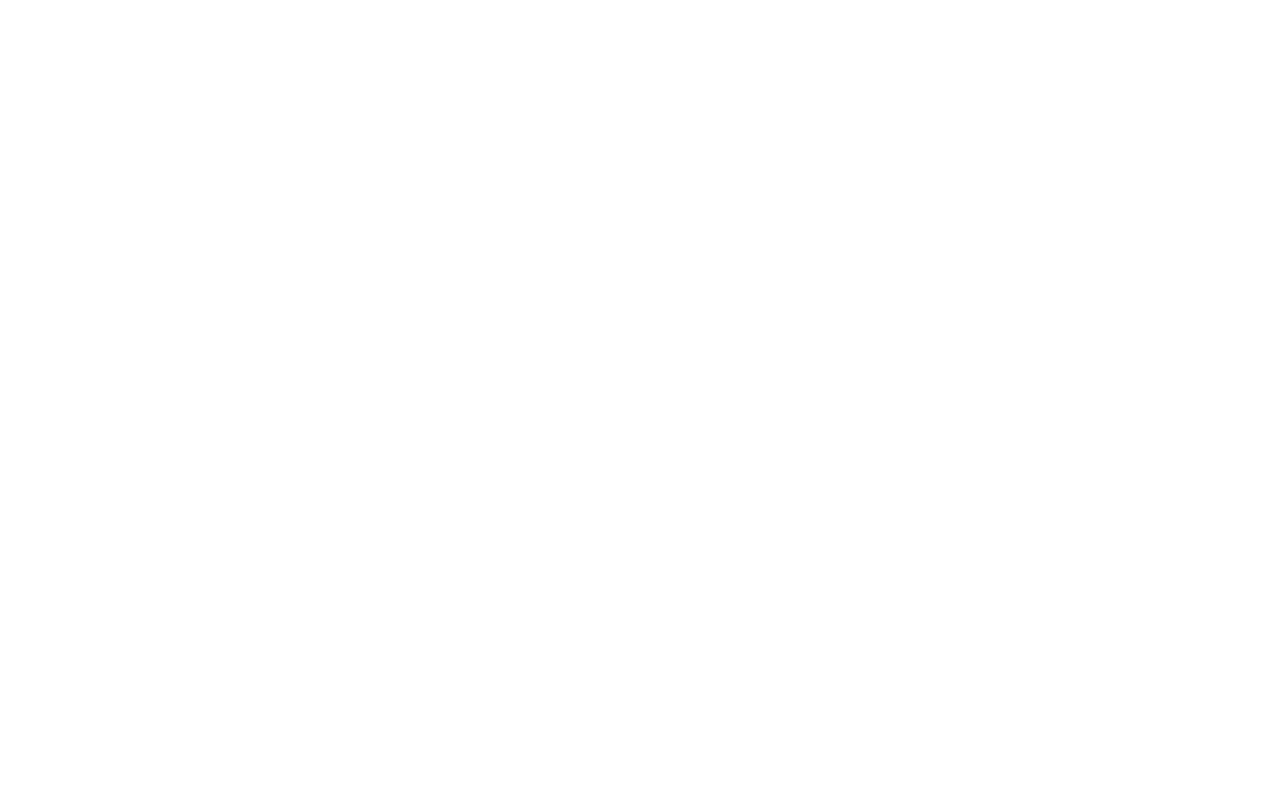
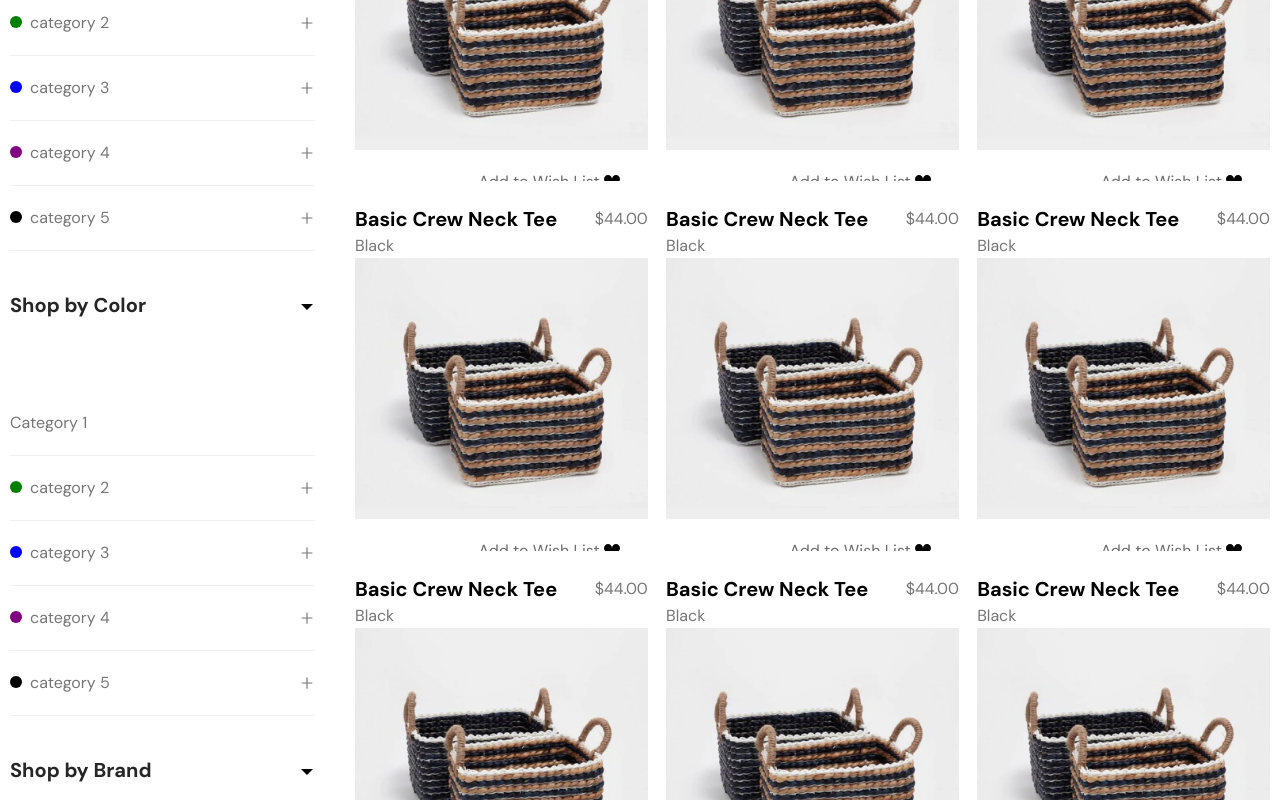
Before and after one commit to junaiyet/obeby, a React (Create React App) app: page /shope in a window 1280 px wide. Before the commit this address had no page. Shown: the part 740-1540 px from the top of the page. Before the commit the page ends 800 px from the top, so only its background shows below. Built offline with nearby package versions, Linux system fonts and the light colour scheme.

Commit message:
code update

```diff
--- a/src/App.js
+++ b/src/App.js
@@ -8,9 +8,9 @@ let router =  createBrowserRouter(
   createRoutesFromElements(
     <Route path="/" element={<RootLayout />}>
      <Route index element={<Home/>}></Route>
-     <Route path="/product" element={<Shope  />}></Route>
+     <Route path="/shope" element={<Shope  />}></Route>
     </Route>
-    //footer bottom korty hoby and shope ar sort by  show aigula component korty hoby
+    //footer bottom korty hoby and shope ar sort by  show aigula component korty hoby 191232
   )
 );
 function App() {
--- /dev/null
+++ b/src/component/layout/LeftSidebar.js
@@ -0,0 +1,16 @@
+import React from 'react'
+import SidebarContent from './SidebarContent'
+
+const LeftSidebar = () => {
+  return (
+    <>
+    <SidebarContent dropDown={true} dropTitle="Shop by Category"/>
+    <SidebarContent dropDown={true} dropTitle="Shop by Color"/>
+    <SidebarContent dropDown={true} dropTitle="Shop by Brand"/>
+    <SidebarContent dropDown={true} dropTitle="Shop by Price"/>
+
+    </>
+  )
+}
+
+export default LeftSidebar
--- /dev/null
+++ b/src/component/layout/LeftSidebarItem.js
@@ -0,0 +1,33 @@
+import React, { useState } from 'react'
+import {GoTriangleDown} from 'react-icons/go'
+import {AiOutlinePlus} from 'react-icons/ai'
+const LeftSidebarItem = (props) => {
+    let [drop,setDrop] = useState(props.subDropDown)
+    let [show,setShow] = useState(false)
+  return (
+    <div className="">
+    <div>
+        {drop ?
+    <div onClick={()=>setShow(!show)} className='flex items-center justify-between cursor-pointer border-b border-solid border-[#F0F0F0] py
+    '>
+        <h4 className='font-dm font-normal text-base text-[#767676] cursor-pointer py-5'>
+      {props.color &&
+        <span className='inline-block w-3 h-3 rounded-full  mr-2' style={{background:props.color}}></span>
+      }
+
+        {props.title} </h4>
+        {drop &&
+        <AiOutlinePlus className='text-[#767676]'/>
+    }
+    </div>
+        :
+        <h4 className='font-dm font-normal text-base text-[#767676] cursor-pointer border-b border-solid border-[#F0F0F0] py-5'>  {props.color}  {props.title}</h4>
+        }
+    </div>
+    {show && <div>{props.children}</div>
+    }
+</div>
+  )
+}
+
+export default LeftSidebarItem
--- /dev/null
+++ b/src/component/layout/SidebarContent.js
@@ -0,0 +1,68 @@
+import React, { useState } from 'react'
+import {GoTriangleDown} from 'react-icons/go'
+import Flex from './Flex'
+import LeftSidebarItem from './LeftSidebarItem'
+const SidebarContent = ({dropDown,dropTitle}) => {
+    let [drop,setDrop] = useState(dropDown)
+    let [show,setShow] = useState(dropDown)
+  return (
+    <div className="mb-10">
+        <div>
+            {drop ?
+        <div onClick={()=>setShow(!show)} className='flex items- justify-between cursor-pointer mb-9'>
+            <h3 className='cursor-pointer font-dm font-bold text-xl text-[#262626] mb-9'>{dropTitle} </h3>
+            {drop &&
+            <GoTriangleDown className='mt-2'/>
+        }
+        </div>
+
+            :
+            <h3 className='cursor-pointer font-dm font-bold text-xl text-[#262626] mb-9'>{dropTitle} </h3>
+            }
+        </div>
+        {show &&
+        <>
+            <LeftSidebarItem subDropDown={false} title="Category 1 " >
+                <h4 className='font-dm font-normal text-base text-[#767676] cursor-pointer border-b border-solid border-[#F0F0F0] py-5'>fasdfa</h4>
+           </LeftSidebarItem>
+          <LeftSidebarItem subDropDown={true} title="category 2" color="green">
+                <h4 className='font-dm font-normal text-base text-[#767676] cursor-pointer border-b border-solid border-[#F0F0F0] py-5'>sadfaslkhfdkjsahdiufhasklj</h4>
+           </LeftSidebarItem>
+          <LeftSidebarItem subDropDown={true} title="category 3" color="blue">
+                <h4 className='font-dm font-normal text-base text-[#767676] cursor-pointer border-b border-solid border-[#F0F0F0] py-5'>sadfaslkhfdkjsahdiufhasklj</h4>
+           </LeftSidebarItem>
+          <LeftSidebarItem subDropDown={true} title="category 4" color="purple">
+                <h4 className='font-dm font-normal text-base text-[#767676] cursor-pointer border-b border-solid border-[#F0F0F0] py-5'>sadfaslkhfdkjsahdiufhasklj</h4>
+           </LeftSidebarItem>
+          <LeftSidebarItem subDropDown={true} title="category 5" color="black">
+                <h4 className='font-dm font-normal text-base text-[#767676] cursor-pointer border-b border-solid border-[#F0F0F0] py-5'>sadfaslkhfdkjsahdiufhasklj</h4>
+           </LeftSidebarItem>
+
+
+        </>
+        }
+        {drop == false &&
+            <>
+                    <LeftSidebarItem subDropDown={false} title="Category 1 " >
+                <h4 className='font-dm font-normal text-base text-[#767676] cursor-pointer border-b border-solid border-[#F0F0F0] py-5'>fasdfa</h4>
+           </LeftSidebarItem>
+          <LeftSidebarItem subDropDown={true} title="category 2" color="green">
+                <h4 className='font-dm font-normal text-base text-[#767676] cursor-pointer border-b border-solid border-[#F0F0F0] py-5'>sadfaslkhfdkjsahdiufhasklj</h4>
+           </LeftSidebarItem>
+          <LeftSidebarItem subDropDown={true} title="category 3" color="blue">
+                <h4 className='font-dm font-normal text-base text-[#767676] cursor-pointer border-b border-solid border-[#F0F0F0] py-5'>sadfaslkhfdkjsahdiufhasklj</h4>
+           </LeftSidebarItem>
+          <LeftSidebarItem subDropDown={true} title="category 4" color="purple">
+                <h4 className='font-dm font-normal text-base text-[#767676] cursor-pointer border-b border-solid border-[#F0F0F0] py-5'>sadfaslkhfdkjsahdiufhasklj</h4>
+           </LeftSidebarItem>
+          <LeftSidebarItem subDropDown={true} title="category 5" color="black">
+                <h4 className='font-dm font-normal text-base text-[#767676] cursor-pointer border-b border-solid border-[#F0F0F0] py-5'>sadfaslkhfdkjsahdiufhasklj</h4>
+           </LeftSidebarItem>
+
+        </>
+        }
+    </div>
+  )
+}
+
+export default SidebarContent
--- a/src/pages/Shope.js
+++ b/src/pages/Shope.js
@@ -2,6 +2,7 @@ import React, { useState } from 'react'
 import Breadcrumb from '../component/layout/Breadcrumb'
 import Container from '../component/layout/Container'
 import Flex from '../component/layout/Flex'
+import LeftSidebar from '../component/layout/LeftSidebar'
 import Pagination from '../component/layout/Pagination'
 
 
@@ -17,7 +18,9 @@ const Shope = () => {
         <Container>
          <Breadcrumb />
          <Flex className="flex gap-x-10">
-            <div className="w-[25%] bg-primary">asdfas</div>
+            <div className="w-[25%] ">
+              <LeftSidebar/>
+            </div>
             <div className="w-[75%] relative">
             <div className="flex flex-wrap gap-x-5 gap-y-4 md:gap-y-0  justify-end mb-5">
                  <div className="flex  gap-3 items-center font-dm font-normal text-base">
```
